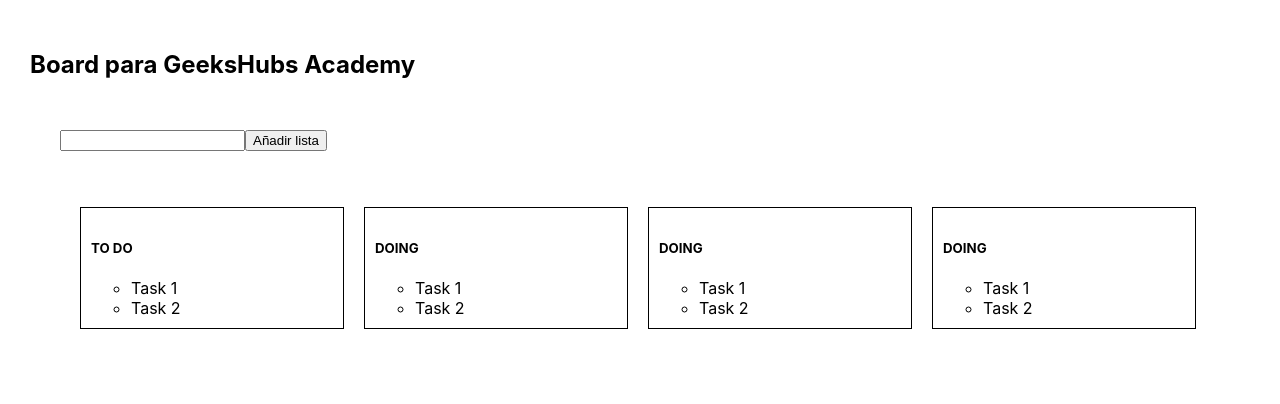
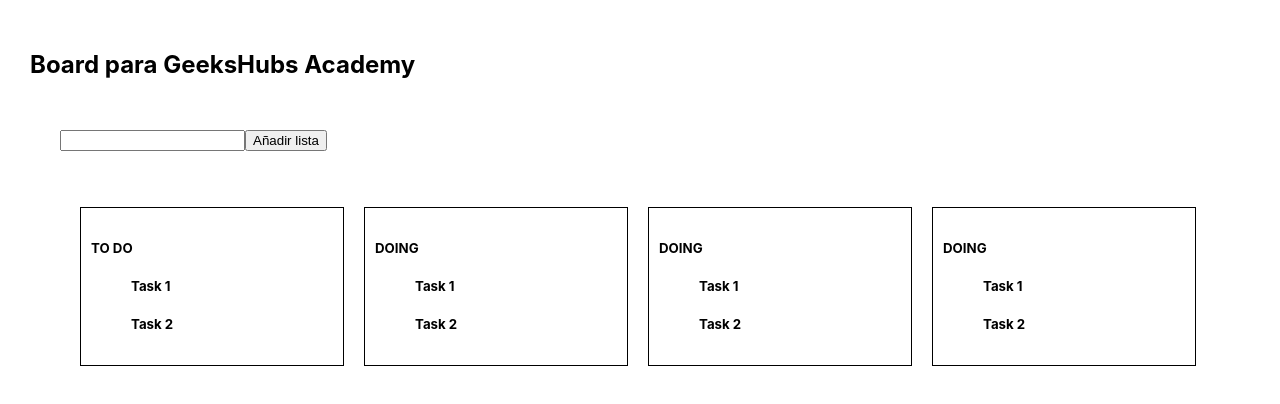
Before and after one commit to gonzalogcontacto/react-node-trello-clone, a React (Create React App) app in the folder frontend/: page / in a window 1280 px wide. Shown: the top 404 px of the page. Built offline with nearby package versions, Linux system fonts and the light colour scheme.

Commit message:
* Implementing task component from tasks list component

```diff
--- a/frontend/src/components/lists-board/tasks-list.js
+++ b/frontend/src/components/lists-board/tasks-list.js
@@ -1,9 +1,14 @@
 import React, { Component } from 'react'
+import TaskCard from './task-card'
 
 class TasksList extends Component {
 
     constructor() {
         super()
+
+        this.state = {
+            tasks: [{"id":1, "name": 'Task 1'}, {"id":2, "name": 'Task 2'}]
+        }
     }
 
     render() {
@@ -11,8 +16,7 @@
             <div className="list-card">
                 <h5>{this.props.name}</h5>
                 <ul>
-                    <li>Task 1</li>
-                    <li>Task 2</li>
+                    {this.state.tasks.map(elm => <TaskCard key={elm.id} name={elm.name}/> )}
                 </ul>
             </div>
         )
```
